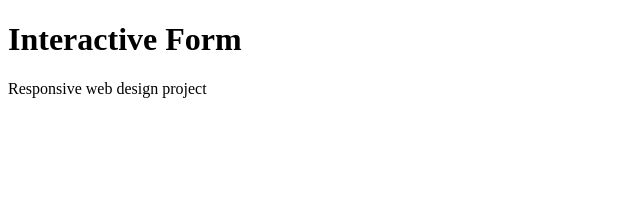
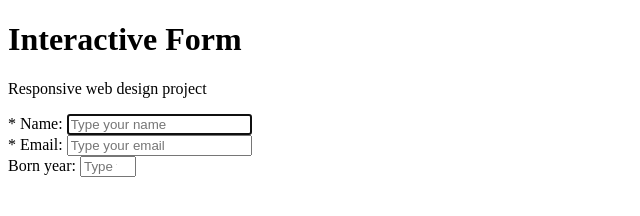
Before and after one commit to luigi-derson/Survey-Form, a plain HTML site: page index.html in a window 1280 px wide. Shown: the whole page, without its empty margins (0-640 px from the left). Drawn offline with Linux system fonts and the light colour scheme.

Commit message:
Added some inputs to index and Striked out task I've done in README file

```diff
--- a/index.html
+++ b/index.html
@@ -10,7 +10,20 @@
     <main>
         <h1 id="title">Interactive Form</h1>
         <p id="description">Responsive web design project</p>
-        <form action="" id="survey-form"></form>
+        <form action="" id="survey-form">
+            <div>
+                <label id="name-label" for="name">* Name:</label>
+                <input autofocus type="text" name="name" id="name" class="input-field" placeholder="Type your name" required>
+            </div>
+            <div>
+                <label id='email-label' for="email">* Email:</label>
+                <input type="email" name="email" id="email" class="input-field" placeholder="Type your email" required>
+            </div>
+            <div>
+                <label id="number-label" for="year">Born year:</label>
+                <input type="number" name="year" id="number" min="4" max="10" class="input-field" placeholder="Type the year you born">
+            </div>
+        </form>
     </main>
 </body>
 </html>
```
Also changed, not shown: 1 other file.
